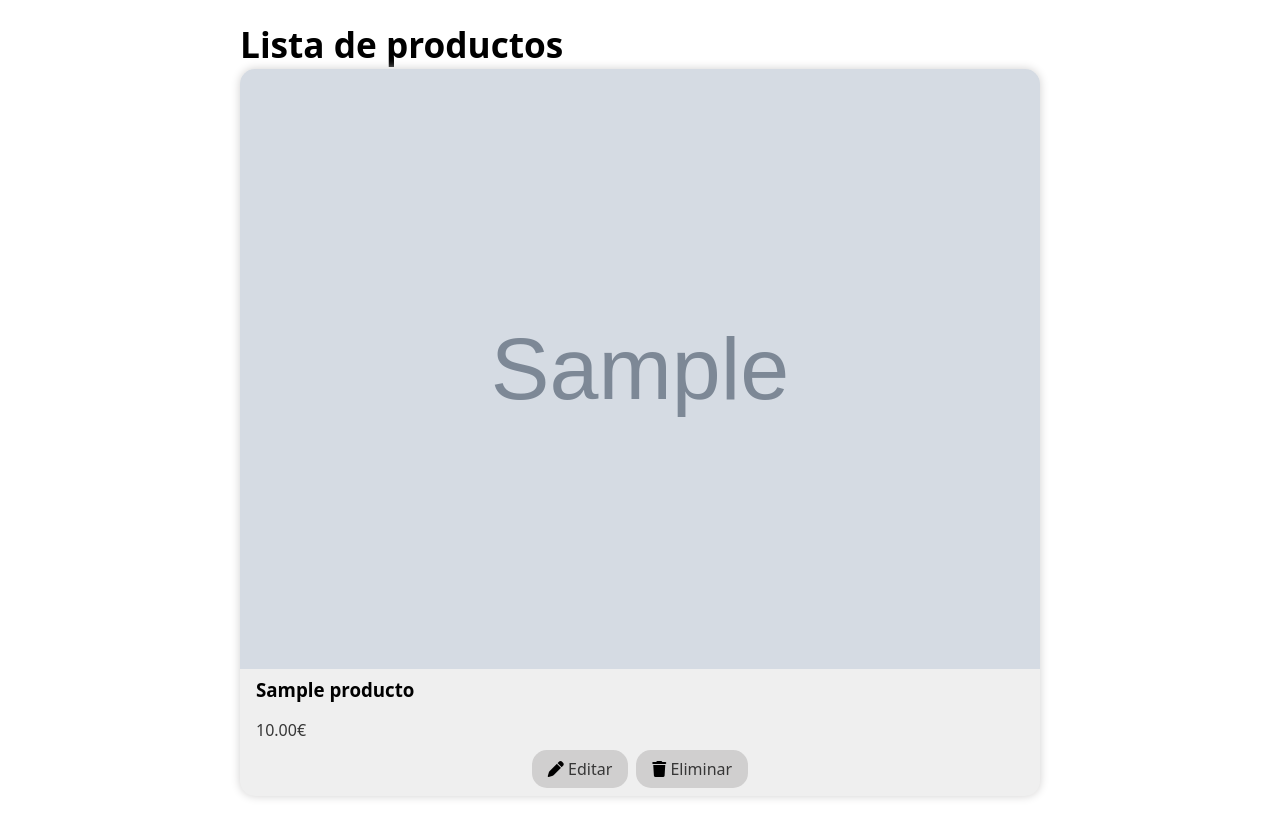
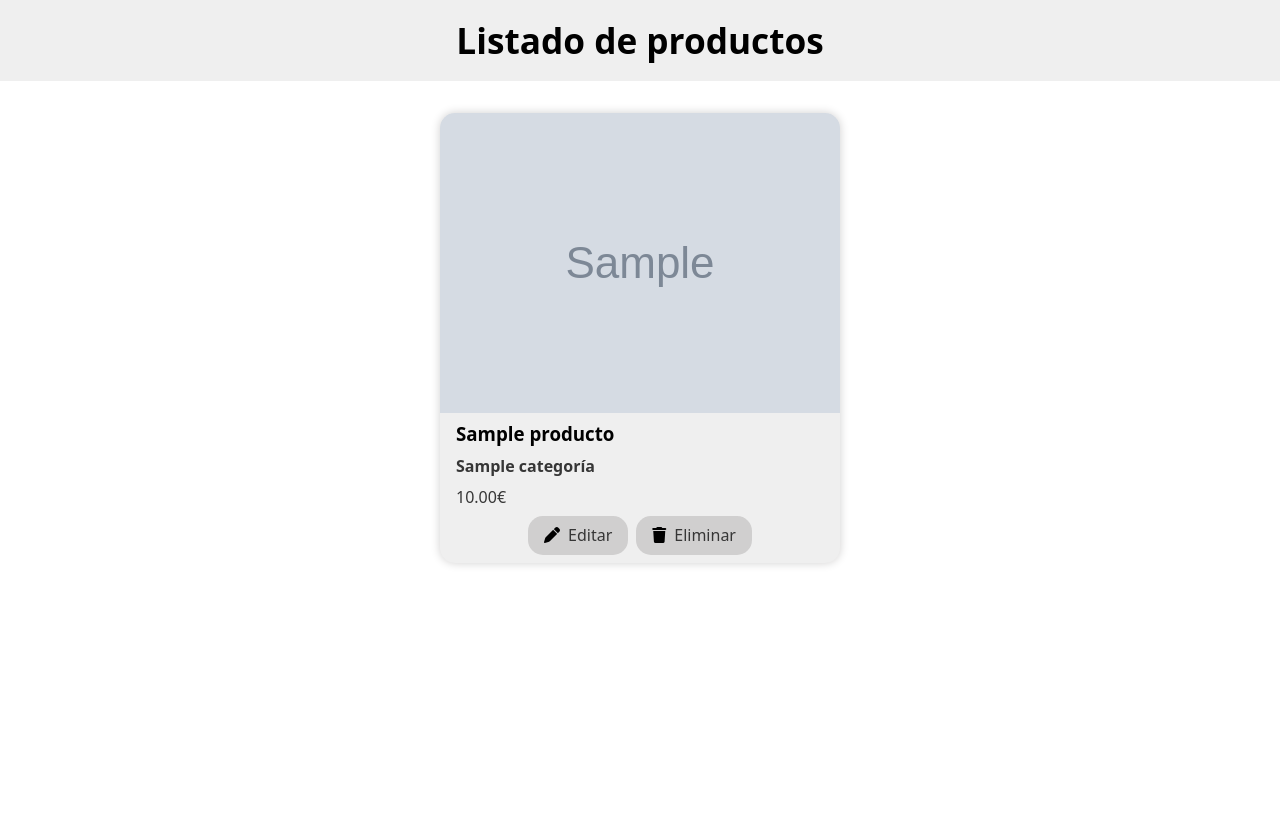
Before and after one commit to Vicente015/DSW_A3.1, a PHP site: page /listado_productos.php in a window 1280 px wide. After the commit the page ends 566 px from the top, so only its background shows below. Run offline with PHP 8.4, Linux system fonts and the light colour scheme; tables that the repository leaves empty hold one stand-in row (values such as "Sample post"); grey boxes marked "Sample" are stand-in pictures; data that the repository does not hold is empty.

Commit message:
Arregla estilos, arregla categoría incorrecta listado

```diff
--- a/listado_productos.php
+++ b/listado_productos.php
@@ -27,22 +27,11 @@ try {
 <head>
   <meta charset="UTF-8">
   <meta name="viewport" content="width=device-width, initial-scale=1.0">
-  <title>Crear producto</title>
+  <title>Listado de productos</title>
   <link rel="stylesheet" href="https://cdn.jsdelivr.net/npm/water.css@2/out/light.css">
   <link rel="stylesheet" href="https://cdnjs.cloudflare.com/ajax/libs/font-awesome/6.4.2/css/all.min.css">
+  <link rel="stylesheet" href="style.css">
   <style>
-    span {
-      color: var(--text-bright);
-    }
-
-    p,
-    h1,
-    h2,
-    h3 {
-      margin: 0;
-      padding: 0;
-    }
-
     .product {
       display: flex;
       flex-direction: column;
@@ -74,18 +63,6 @@ try {
       justify-content: center;
     }
 
-    a {
-      background-color: var(--button-base);
-      color: var(--text-main);
-      padding: .5em 1em;
-      border-radius: 15px;
-      text-align: center;
-    }
-
-    a:hover {
-      background-color: var(--button-hover);
-    }
-
     .categoria {
       font-weight: bold;
     }
@@ -100,7 +77,7 @@ try {
 
 <body>
   <header>
-    <h1>Lista de productos</h1>
+    <h1>Listado de productos</h1>
   </header>
   <main>
     <section class="products">
@@ -111,10 +88,10 @@ try {
         echo "  <img src=\"" . $producto['Imagen'] . "\" alt=\"" . $producto['Nombre'] . "\">";
         echo "  <div class=\"content\">";
         echo "    <h3>" . $producto['Nombre'] . "</h3>";
-        echo "    <p class=\"categoria\">" . $categorias[$producto['Categoría']]['Nombre'] . "</p>";
+        echo "    <p class=\"categoria\">" . $categorias[$producto['Categoría'] - 1]['Nombre'] . "</p>";
         echo "    <p class=\"precio\">" . $producto['Precio'] . "€</p>";
         echo "    <div class=\"buttons\">";
-        echo "      <a href=\"edita_producto.php\"><span class=\"fa-solid fa-pen\"></span> Editar</a>";
+        echo "      <a href=\"edita_producto.php" . "?id=" . $producto['Id'] .  "\"><span class=\"fa-solid fa-pen\"></span> Editar</a>";
         echo "      <a href=\"elimina_producto.php\"><span class=\"fa-solid fa-trash\"></span> Eliminar</a>";
         echo "    </div>";
         echo "  </div>";
--- /dev/null
+++ b/style.css
@@ -0,0 +1,57 @@
+* {
+  box-sizing: border-box;
+}
+
+body {
+  margin: 0;
+  padding: 0;
+  max-width: 100%;
+}
+
+main {
+  display: grid;
+  place-items: center;
+  padding: 0 2em;
+}
+
+header {
+  padding: 1em 0;
+  background-color: var(--background);
+  display: flex;
+  align-items: center;
+  justify-content: center;
+  margin-bottom: 2em;
+}
+
+span {
+  color: var(--text-bright);
+}
+
+p,
+h1,
+h2,
+h3 {
+  margin: 0;
+  padding: 0;
+}
+
+a {
+  background-color: var(--button-base);
+  color: var(--text-main);
+  padding: .5em 1em;
+  border-radius: 15px;
+  text-align: center;
+  display: inline-flex;
+  flex-direction: row;
+  gap: .5em;
+  justify-content: center;
+  align-items: center;
+}
+
+a:hover {
+  background-color: var(--button-hover);
+}
+
+input {
+  max-width: 100%;
+}
```
Also changed, not shown: crear_producto.php (+3 -7 lines), index.php (+2 -9 lines).
